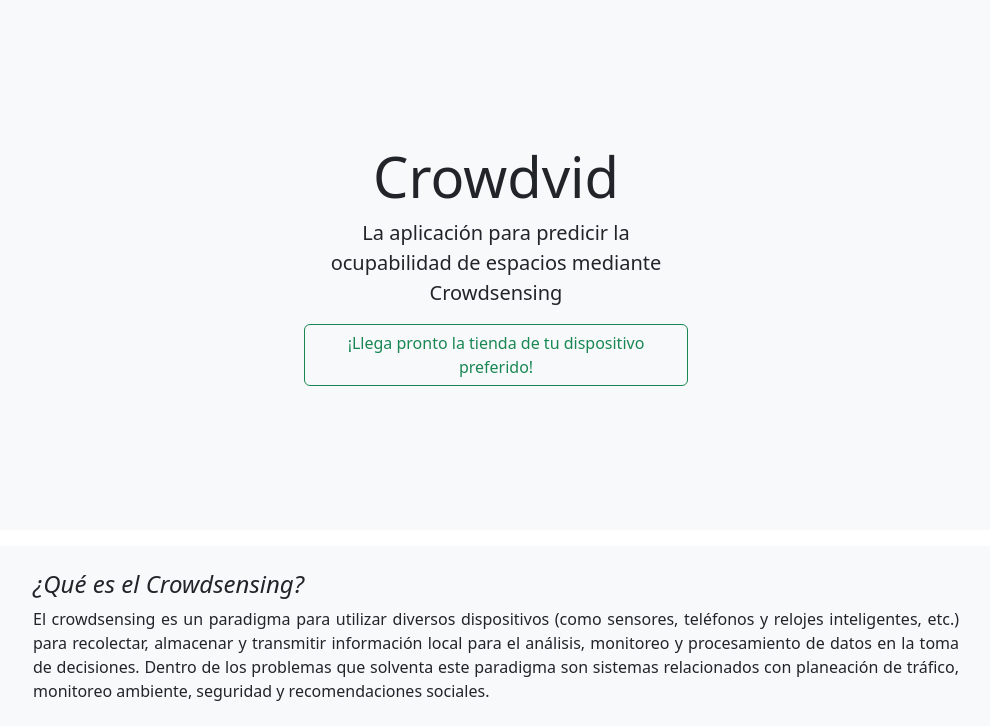
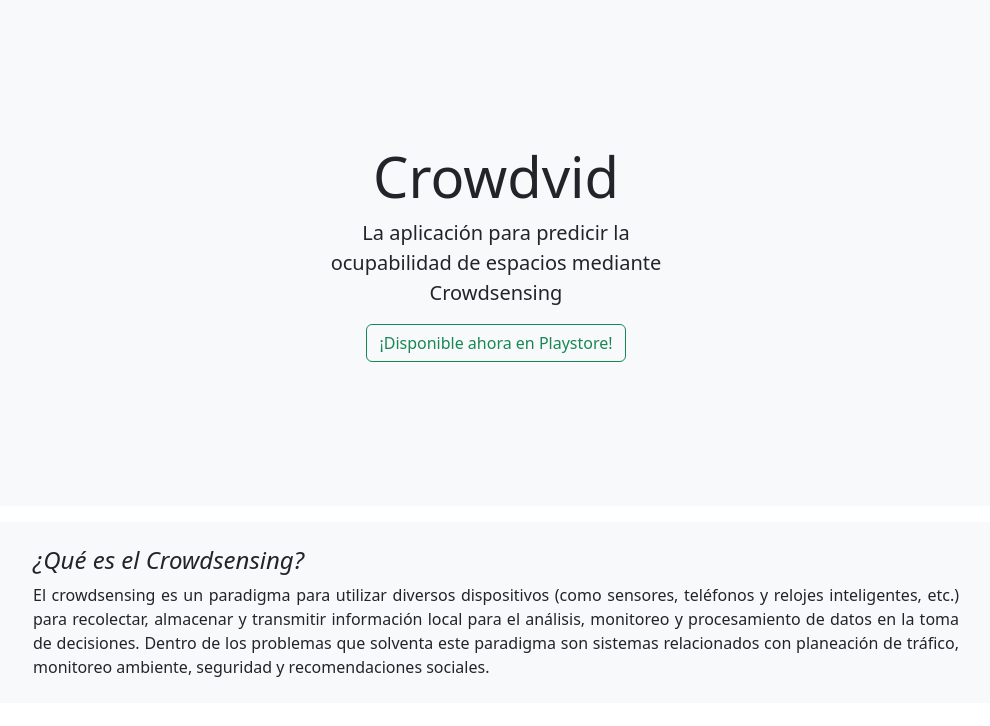
Before and after one commit to efrabaez/crowdvid, a Flask app: page / in a window 1280 px wide. Shown: the part 78-804 px from the top of the page, without its empty margins (144-1134 px from the left). Run offline with Flask 2, Linux system fonts and the light colour scheme; some libraries are stand-ins or nearby versions.

Commit message:
Add link to playstore app

```diff
--- a/api/app/templates/index.html
+++ b/api/app/templates/index.html
@@ -27,7 +27,7 @@
         <div class="col-md-5 p-lg-5 mx-auto my-5">
           <h1 class="display-4 fw-normal">Crowdvid</h1>
           <p class="lead fw-normal">La aplicación para predicir la ocupabilidad de espacios mediante Crowdsensing</p>
-          <a class="btn btn-outline-success" href="#">¡Llega pronto la tienda de tu dispositivo preferido!</a>
+          <a class="btn btn-outline-success" href="https://play.google.com/store/apps/details?id=com.crowdvid.crowdvid">¡Disponible ahora en Playstore!</a>
         </div>
         <div class="product-device shadow-sm d-none d-md-block"></div>
         <div class="product-device product-device-2 shadow-sm d-none d-md-block"></div>
@@ -74,7 +74,7 @@
             <div class="col d-flex flex-column align-items-start gap-2">
               <h3 class="fw-bold">El tráfico de tu escuela al alcance de tu mano</h3>
               <p class="text-muted">Visualiza de forma rápida y sencilla el tráfico histórico, actual y futuro en la UPIITA.</p>
-              <a href="#" class="btn btn-success btn-lg">¡Descargala ya!</a>
+              <a href="https://play.google.com/store/apps/details?id=com.crowdvid.crowdvid" class="btn btn-success btn-lg">¡Descargala ya!</a>
             </div>
 
             <div class="col">
```
